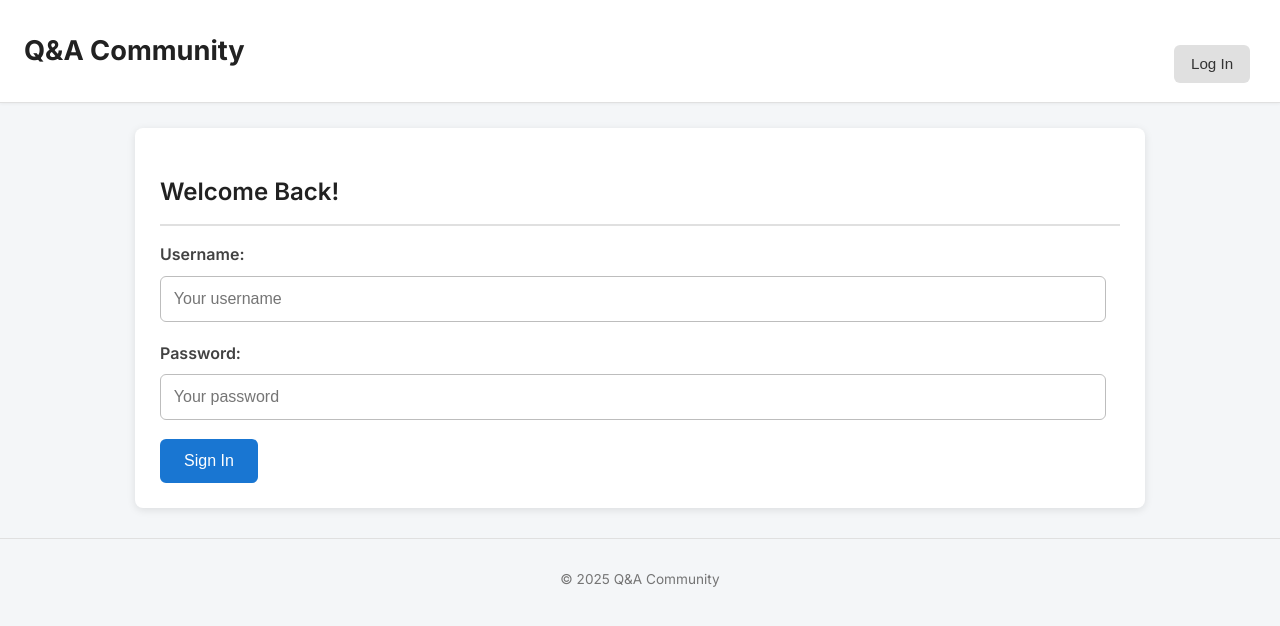
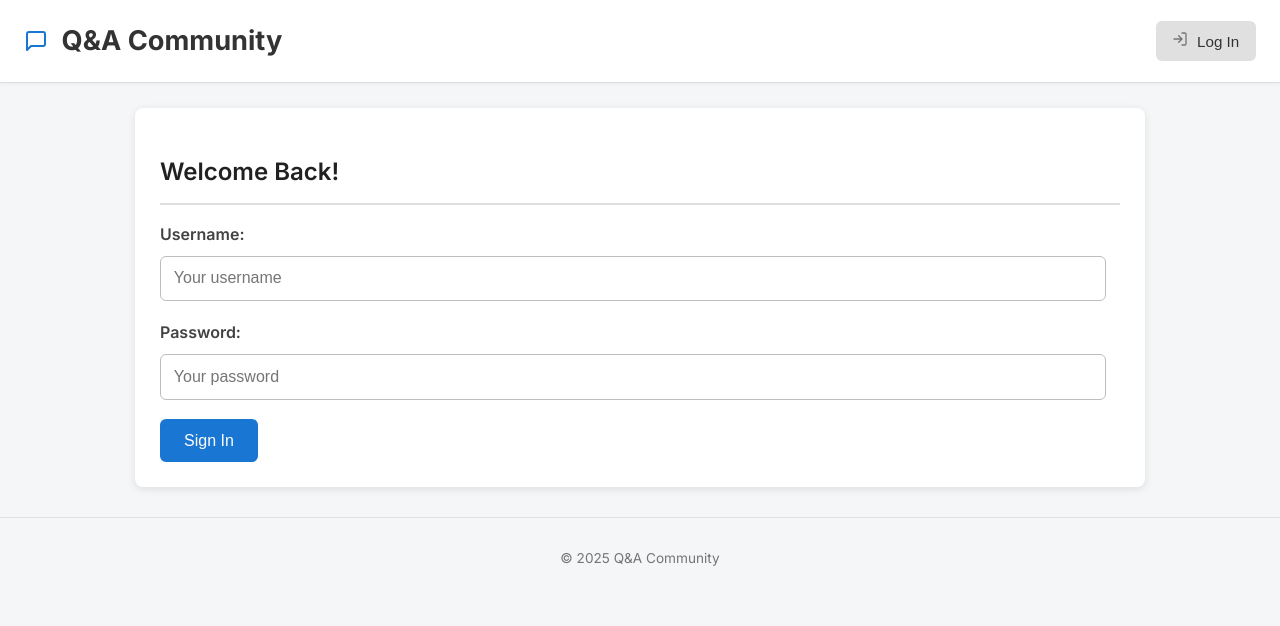
Before and after one commit to Wanjoplang/QuesAnsApp, a plain HTML site: page index.html in a window 1280 px wide. Drawn offline with Linux system fonts and the light colour scheme.

Commit message:
Added icons and improved Header

```diff
--- a/css/style.css
+++ b/css/style.css
@@ -15,7 +15,6 @@ header {
     background-color: #fff;
     color: #333;
     padding: 1.2em 1.5em;
-    text-align: left;
     border-bottom: 1px solid #e0e0e0;
     box-shadow: 0 1px 3px rgba(0, 0, 0, 0.05);
     display: flex;
@@ -23,31 +22,64 @@ header {
     align-items: center;
 }
 
-header h1 {
-    margin: 0;
-    font-size: 1.7em; /* Slightly larger for emphasis */
-    font-weight: 700; /* Stronger font weight */
-    color: #212121; /* Darker text for the title */
+.logo {
+    display: flex;
+    align-items: center;
+    text-decoration: none;
+    color: inherit;
+    font-weight: 700;
+    font-size: 1.7em;
+}
+
+.logo svg {
+    width: 24px;
+    height: 24px;
+    margin-right: 0.5em;
+    color: #1976d2; /* Primary color for the icon */
+}
+
+.logo span {
+    font-size: 1em;
 }
 
 nav {
-    margin-top: 0;
+    display: flex;
+    align-items: center;
+}
+
+nav span#username-display {
+    margin-right: 1em;
+    font-weight: 500;
+    color: #757575;
 }
 
 nav button {
     background-color: #e0e0e0;
     color: #333;
     border: none;
-    padding: 0.7em 1.1em; /* Slightly more padding */
-    margin: 0 0.4em;
-    border-radius: 6px; /* Slightly more rounded */
+    padding: 0.7em 1.1em;
+    margin-left: 0.5em; /* Space between buttons */
+    border-radius: 6px;
     cursor: pointer;
     font-size: 0.95em;
+    display: flex;
+    align-items: center;
     transition: background-color 0.2s ease-in-out;
 }
 
+nav button svg {
+    width: 16px;
+    height: 16px;
+    margin-right: 0.3em;
+    color: #757575; /* Icon color */
+}
+
+nav button span {
+    /* Adjust spacing if needed */
+}
+
 nav button:hover {
-    background-color: #9e9e9e; /* More noticeable hover */
+    background-color: #9e9e9e;
     color: #fff;
 }
 
@@ -346,9 +378,8 @@ footer {
         align-items: flex-start;
     }
 
-    header h1 {
+    .logo {
         margin-bottom: 0.5em;
-        font-size: 1.5em;
     }
 
     nav {
@@ -356,9 +387,8 @@ footer {
     }
 
     nav button {
-        padding: 0.6em 1em;
-        margin: 0 0.3em;
-        font-size: 0.9em;
+        margin-left: 0;
+        margin-right: 0.5em; /* Adjust for stacked buttons */
     }
 
     main {
@@ -387,8 +417,12 @@ footer {
         font-size: 1.3em;
     }
 
+    .logo {
+        font-size: 1.5em;
+    }
+
     nav button {
-        padding: 0.5em 0.8em;
-        margin: 0.1em;
+        font-size: 0.9em;
+        padding: 0.6em 1em;
     }
 }
--- a/index.html
+++ b/index.html
@@ -10,9 +10,27 @@
 </head>
 <body>
     <header>
-        <h1>Q&A Community</h1> <nav>
+        <a href="/" class="logo">
+            <svg xmlns="http://www.w3.org/2000/svg" width="24" height="24" viewBox="0 0 24 24" fill="none" stroke="currentColor" stroke-width="2" stroke-linecap="round" stroke-linejoin="round" class="feather feather-message-square">
+                <path d="M21 15a2 2 0 0 1-2 2H7l-4 4V5a2 2 0 0 1 2-2h14a2 2 0 0 1 2 2z"></path>
+            </svg>
+            <span>Q&A Community</span>
+        </a>
+        <nav>
             <span id="username-display" style="margin-right: 10px; font-weight: bold;"></span>
-            <button id="login-btn">Log In</button> <button id="logout-btn" style="display: none;">Log Out</button> </nav>
+            <button id="login-btn">
+                <svg xmlns="http://www.w3.org/2000/svg" width="16" height="16" viewBox="0 0 24 24" fill="none" stroke="currentColor" stroke-width="2" stroke-linecap="round" stroke-linejoin="round" class="feather feather-log-in">
+                    <path d="M15 3h4a2 2 0 0 1 2 2v14a2 2 0 0 1-2 2h-4M10 17l5-5-5-5M13 12H3"></path>
+                </svg>
+                <span>Log In</span>
+            </button>
+            <button id="logout-btn" style="display: none;">
+                <svg xmlns="http://www.w3.org/2000/svg" width="16" height="16" viewBox="0 0 24 24" fill="none" stroke="currentColor" stroke-width="2" stroke-linecap="round" stroke-linejoin="round" class="feather feather-log-out">
+                    <path d="M9 21H5a2 2 0 0 1-2-2V5a2 2 0 0 1 2-2h4M16 17l5-5-5-5M21 12H9"></path>
+                </svg>
+                <span>Log Out</span>
+            </button>
+        </nav>
     </header>
 
     <main>
```
